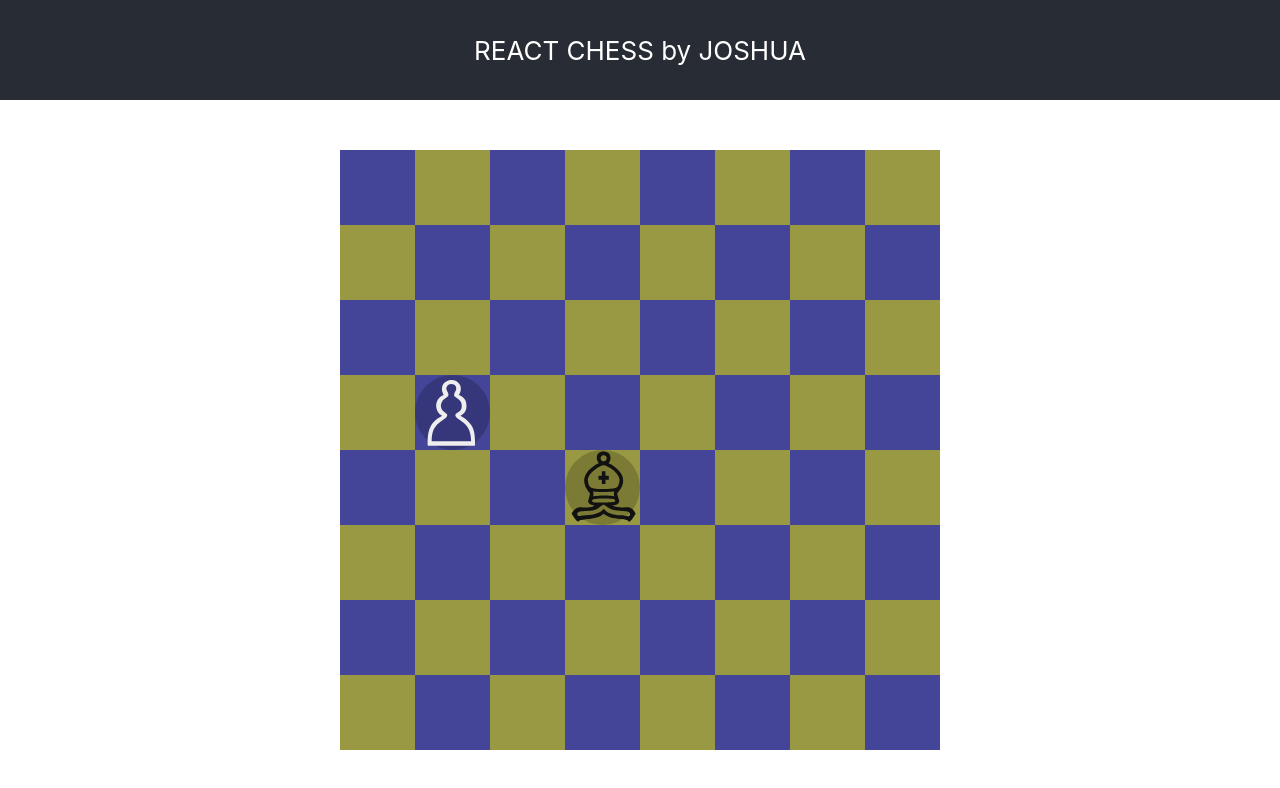
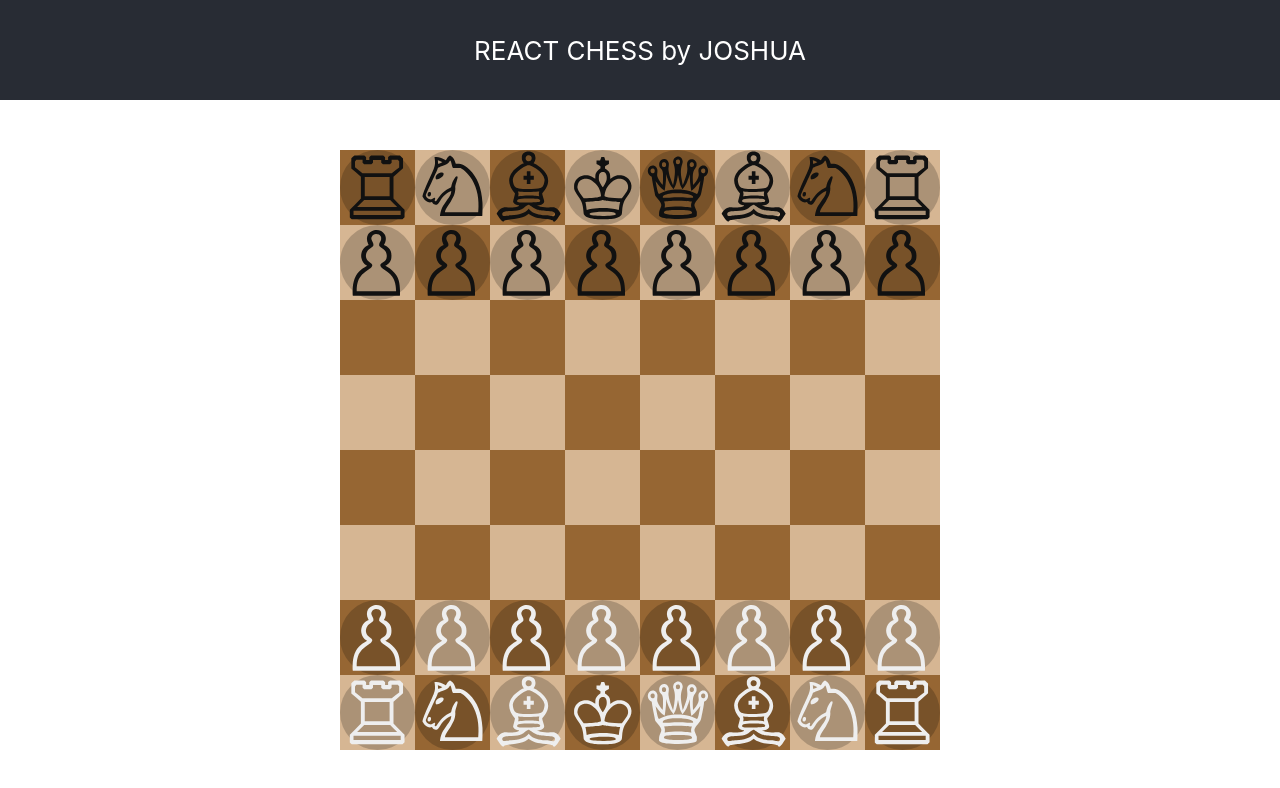
Before and after one commit to joshuacassidygrant/react-chess, a React (Create React App) app: page / in a window 1280 px wide. Shown: the top 788 px of the page. Built offline with nearby package versions, Linux system fonts and the light colour scheme.

Commit message:
pieces can be moved around and placed on gird

```diff
--- a/src/components/board.tsx
+++ b/src/components/board.tsx
@@ -1,7 +1,8 @@
 import React, {useState, FC, ReactElement} from "react";
+import {getOr} from "lodash/fp";
 import {Grid} from "./grid";
 import {Token} from "./token";
-import {Pawn, Bishop, Knight, Queen, King, Rook} from  "./pieces/piece";
+import {startState} from "./game/start";
 
 type BoardProps = {
     boardWidth: number,
@@ -11,6 +12,16 @@ type BoardProps = {
 
 }
 
+type Position = {
+    x: number,
+    y: number
+}
+
+type Coordinate = {
+    x: number,
+    y: number
+}
+
 export const Board: FC<BoardProps> = ({boardWidth, boardHeight, xWidthCells, yHeightCells}): ReactElement => {
 
     const white = "#eee";
@@ -18,15 +29,14 @@ export const Board: FC<BoardProps> = ({boardWidth, boardHeight, xWidthCells, yHe
 
     const cellSize = {x: boardWidth/xWidthCells, y: boardHeight/yHeightCells}
 
-    const [tokenMap, setTokenMap] = useState({
-        p1: { xC: 1, yC: 3, piece: Pawn, color: white},
-        b1: { xC: 3, yC: 4, piece: Bishop, color: black}
-    });
+    const [tokenMap, setTokenMap] = useState(startState);
 
-    const [mousePos, setMousePos] = useState({
+    const [mousePos, setMousePos] = useState<Position>({
         x: 0, y:0
     })
-
+    const [hoverCell, setHoverCell] = useState<Coordinate>({
+        x:0, y:0
+    })
     const [selectedToken, setSelectedToken] = useState<string>("");
 
     return (
@@ -34,11 +44,14 @@ export const Board: FC<BoardProps> = ({boardWidth, boardHeight, xWidthCells, yHe
             onMouseUp={() => {
                 if(!selectedToken) return;
                 setSelectedToken("");
-
+                setTokenMap({...tokenMap, [selectedToken]: {...getOr({}, selectedToken, tokenMap), coord: {...hoverCell}}});
             }}
             onMouseMove={(e) => {
                 if (!selectedToken) return;
-                setMousePos({x: e.nativeEvent.offsetX, y: e.nativeEvent.offsetY});
+                const pos = {x: e.nativeEvent.offsetX, y: e.nativeEvent.offsetY};
+                setMousePos(pos);
+                setHoverCell(getGridCoordinates(pos, cellSize.x, cellSize.y));
+                console.log(getGridCoordinates(pos, cellSize.x, cellSize.y));
             }}
         >
             <Grid height={boardHeight} width={boardWidth} xWidthCells={xWidthCells} yHeightCells={yHeightCells}/>
@@ -46,7 +59,7 @@ export const Board: FC<BoardProps> = ({boardWidth, boardHeight, xWidthCells, yHe
                 Object.entries(tokenMap).map(([id, token]) => (
                     <Token
                         key={id} id={id}
-                        x={selectedToken === id ? mousePos.x : token.xC * cellSize.x} y={selectedToken === id ? mousePos.y : token.yC * cellSize.y}
+                        x={selectedToken === id ? mousePos.x : token.coord.x * cellSize.x} y={selectedToken === id ? mousePos.y : token.coord.y * cellSize.y}
                         w={cellSize.x} h={cellSize.y} piece={token.piece} color={token.color}
                         clicked={(e, id) =>{
                             setMousePos({x: e.nativeEvent.offsetX, y: e.nativeEvent.offsetY});
@@ -59,3 +72,11 @@ export const Board: FC<BoardProps> = ({boardWidth, boardHeight, xWidthCells, yHe
         </svg>
     )
 }
+
+function gridQuantizePosition(pos: Position, cellWidth: number, cellHeight: number): Position {
+    return {x:pos.x - pos.x % cellWidth, y:pos.y - pos.y % cellHeight};
+}
+
+function getGridCoordinates(pos: Position, cellWidth: number, cellHeight: number): Coordinate {
+    return {x: Math.floor(pos.x/cellWidth), y: Math.floor(pos.y/cellHeight)};
+}
--- /dev/null
+++ b/src/components/game/players.ts
@@ -0,0 +1,3 @@
+
+export const white = "#eee";
+export const black = "#111";
--- /dev/null
+++ b/src/components/game/start.ts
@@ -0,0 +1,41 @@
+import {Pawn, Bishop, Knight, Rook, King, Queen} from "./piece";
+import {white, black} from "./players";
+
+
+export const startState = {
+    wp0: { coord: {x:0, y:6}, piece: Pawn, color: white},
+    wp1: { coord: {x:1, y:6}, piece: Pawn, color: white},
+    wp2: { coord: {x:2, y:6}, piece: Pawn, color: white},
+    wp3: { coord: {x:3, y:6}, piece: Pawn, color: white},
+    wp4: { coord: {x:4, y:6}, piece: Pawn, color: white},
+    wp5: { coord: {x:5, y:6}, piece: Pawn, color: white},
+    wp6: { coord: {x:6, y:6}, piece: Pawn, color: white},
+    wp7: { coord: {x:7, y:6}, piece: Pawn, color: white},
+    wb1: { coord: {x:2, y:7}, piece: Bishop, color: white},
+    wb2: { coord: {x:5, y:7}, piece: Bishop, color: white},
+    wn1: { coord: {x:1, y:7}, piece: Knight, color: white},
+    wn2: { coord: {x:6, y:7}, piece: Knight, color: white},
+    wr1: { coord: {x:0, y:7}, piece: Rook, color: white},
+    wr2: { coord: {x:7, y:7}, piece: Rook, color: white},
+    wq1: { coord: {x:4, y:7}, piece: Queen, color: white},
+    wk1: { coord: {x:3, y:7}, piece: King, color: white},
+
+
+    bp0: { coord: {x:0, y:1}, piece: Pawn, color: black},
+    bp1: { coord: {x:1, y:1}, piece: Pawn, color: black},
+    bp2: { coord: {x:2, y:1}, piece: Pawn, color: black},
+    bp3: { coord: {x:3, y:1}, piece: Pawn, color: black},
+    bp4: { coord: {x:4, y:1}, piece: Pawn, color: black},
+    bp5: { coord: {x:5, y:1}, piece: Pawn, color: black},
+    bp6: { coord: {x:6, y:1}, piece: Pawn, color: black},
+    bp7: { coord: {x:7, y:1}, piece: Pawn, color: black},
+    bb1: { coord: {x:2, y:0}, piece: Bishop, color: black},
+    bb2: { coord: {x:5, y:0}, piece: Bishop, color: black},
+    bn1: { coord: {x:1, y:0}, piece: Knight, color: black},
+    bn2: { coord: {x:6, y:0}, piece: Knight, color: black},
+    br1: { coord: {x:0, y:0}, piece: Rook, color: black},
+    br2: { coord: {x:7, y:0}, piece: Rook, color: black},
+    bq1: { coord: {x:4, y:0}, piece: Queen, color: black},
+    bk1: { coord: {x:3, y:0}, piece: King, color: black},
+
+}
--- a/src/components/grid.tsx
+++ b/src/components/grid.tsx
@@ -25,7 +25,7 @@ export const Grid: FC<GridProps> = ({height, width, xWidthCells, yHeightCells, c
         for (let x : number = 0; x <xWidthCells; x++) {
             const row = []
             for (let y: number = 0; y < yHeightCells; y++) {
-                row.push({x, y, color: (x + y) % 2 === 0 ? "#444499" : "#999944"} as CellProps);
+                row.push({x, y, color: (x + y) % 2 === 0 ? "#966633" : "#D6B693"} as CellProps);
             }
             map[x] = row;
         }
--- a/src/components/token.tsx
+++ b/src/components/token.tsx
@@ -1,5 +1,5 @@
 import React, {FC, ReactElement} from "react";
-import {Piece} from  "./pieces/piece";
+import {Piece} from  "./game/piece";
 
 type TokenProps = {
     id: string,
```
Also changed, not shown: src/components/game/piece.ts (renamed from src/components/pieces/piece.ts).
